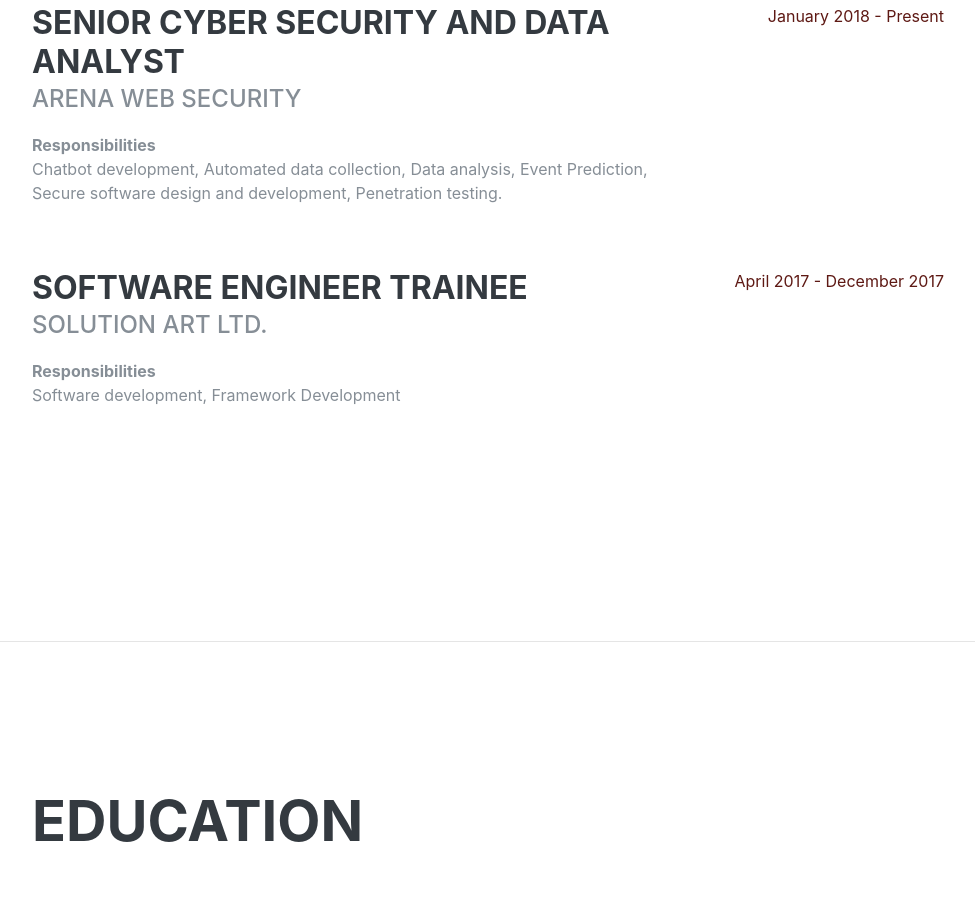
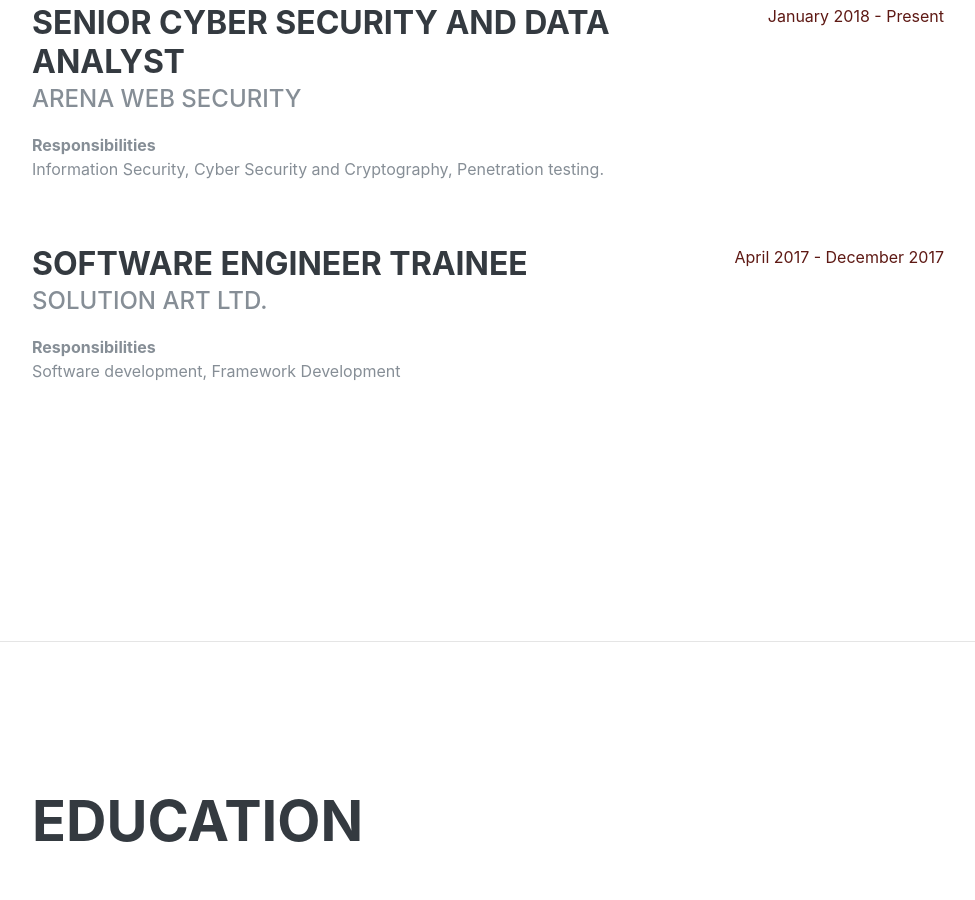
Before and after one commit to asad05/asad05.github.io, a plain HTML site: page index.html in a window 1280 px wide. Shown: the part 960-1860 px from the top of the page, without its empty margins (288-1263 px from the left). Drawn offline with nearby package versions, Linux system fonts and the light colour scheme; some icons are missing; files whose address does not match are found by name; a web font is replaced by a local one.

Commit message:
Update index.html

```diff
--- a/index.html
+++ b/index.html
@@ -161,7 +161,7 @@ My areas of interest are in the computer security and cryptography with focus on
           <div class="resume-content">
             <h3 class="mb-0">Senior Cyber Security and Data Analyst</h3>
             <div class="subheading mb-3">Arena Web Security</div>
-            <p><b>Responsibilities<br>  </b>Chatbot development, Automated data collection, Data analysis, Event Prediction, Secure software design and development, Penetration testing.</p>
+            <p><b>Responsibilities<br>  </b>Information Security, Cyber Security and Cryptography, Penetration testing.</p>
           </div>
           <div class="resume-date text-md-right">
             <span class="text-primary">January 2018 - Present</span>
```
